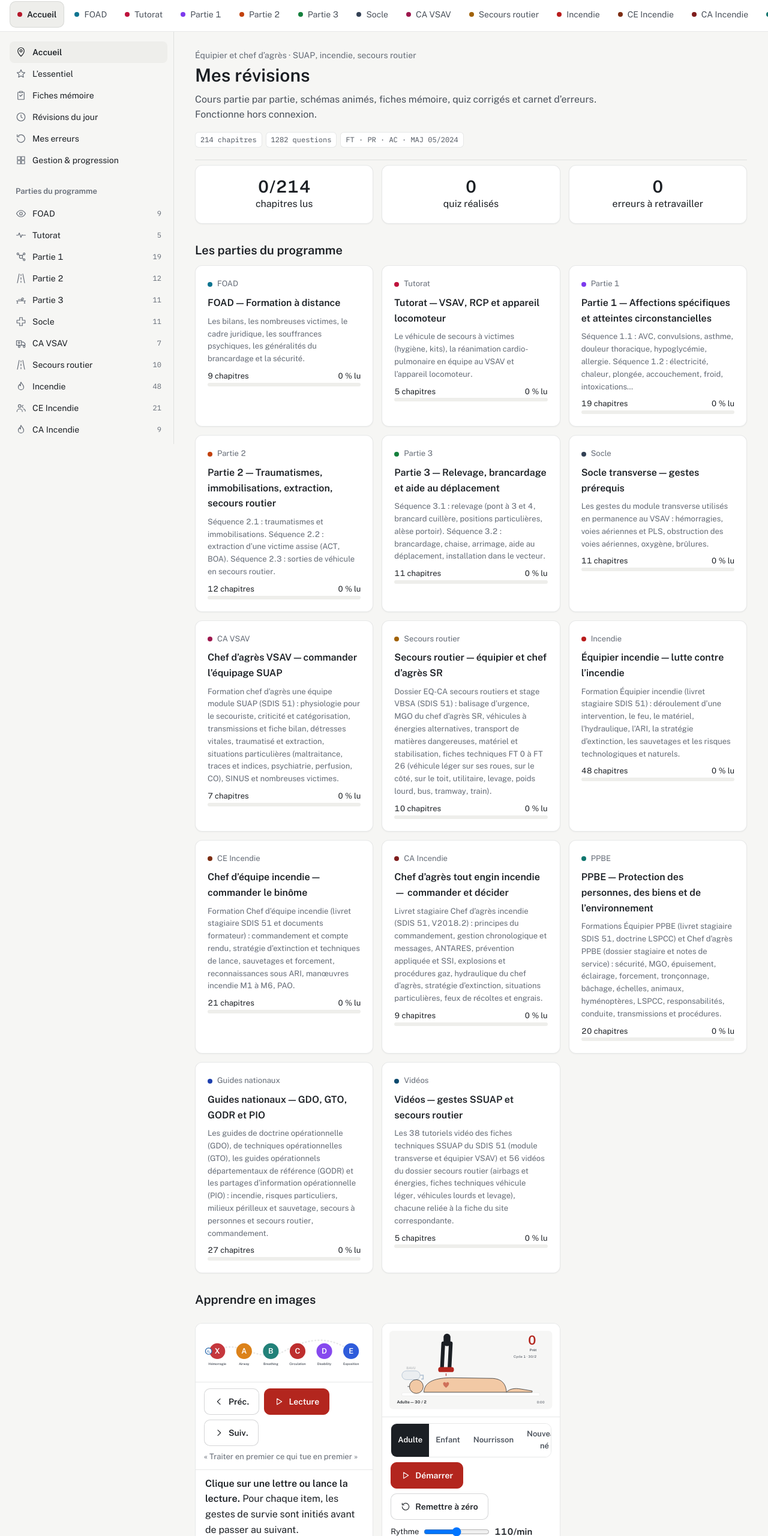
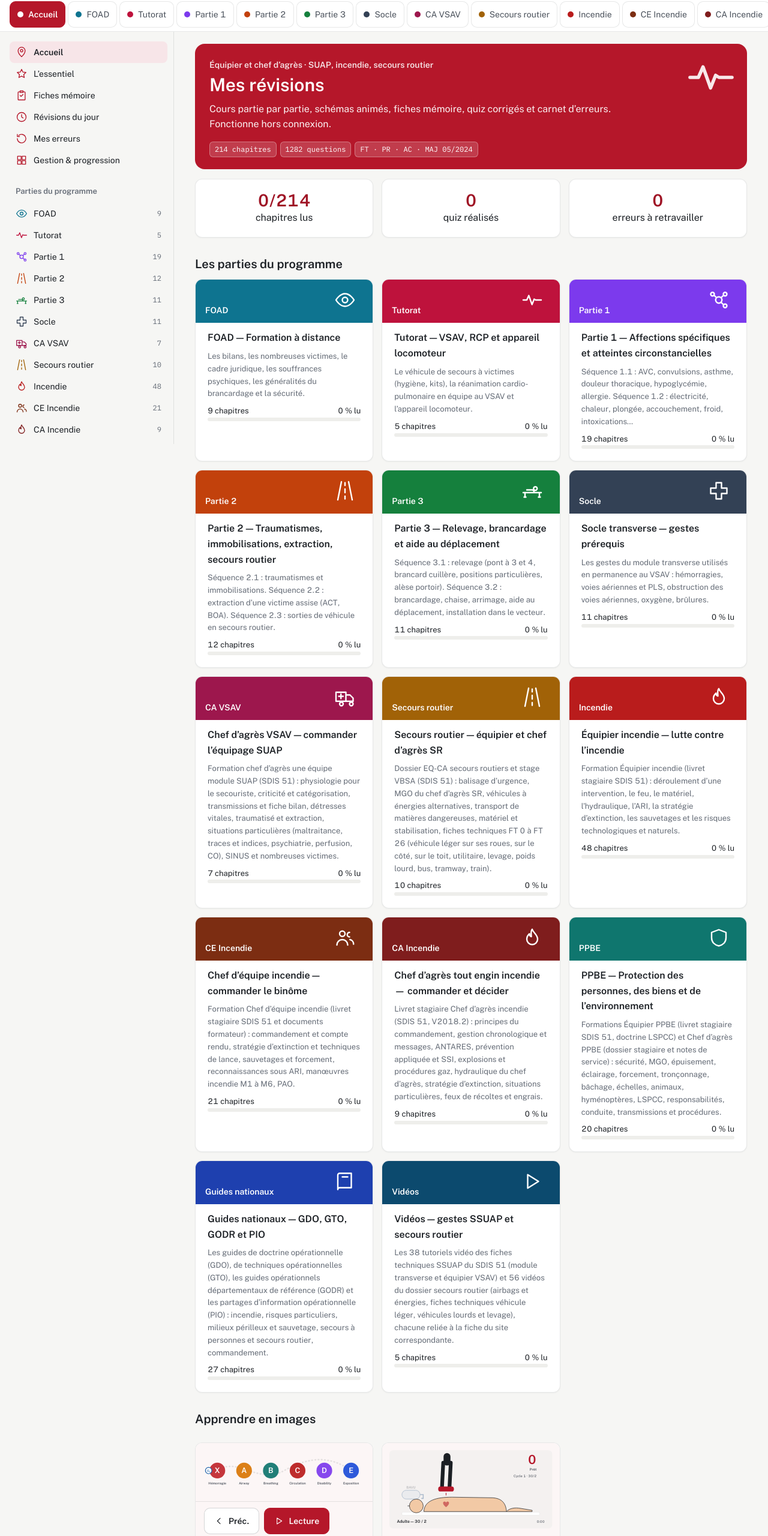
Before and after one commit to Ti-guigui/VSAV, a plain HTML site: page index.html in a window 1280 px wide. Shown: the part 60-2620 px from the top of the page at 60% size. Drawn offline with Linux system fonts and the light colour scheme.

Commit message:
Rétablit les couleurs et icônes par catégorie
Chaque partie retrouve sa couleur (bandeau de titre avec icône, tuiles
colorées de l’accueil, onglet actif, icônes de la barre latérale, boutons,
schémas, fiches mémoire, liserés du carnet d’erreurs et de la recherche).
Bandeaux en aplat, sans dégradé ; polices, mentions légales et révision
espacée inchangées.

Co-Authored-By: Claude Opus 5.5 <noreply@anthropic.com>
Claude-Session: https://claude.ai/code/session_01VAghREdLUzvt6m3H33qBgy

```diff
--- a/css/theme.css
+++ b/css/theme.css
@@ -232,3 +232,68 @@ figure.schema .fig, .anim-host { background: var(--card); }
 
 /* ---------- accueil : les 3 statistiques occupent toute la largeur ---------- */
 .grid.g3:has(> .stat) { grid-template-columns: repeat(3, minmax(0, 1fr)); }
+
+/* ==========================================================
+   Couleurs et icônes par catégorie (demande de l’utilisateur) :
+   chaque partie retrouve sa couleur (bandeaux, onglet actif, icônes,
+   boutons, schémas) pour être identifiée d’un coup d’œil. La couleur
+   arrive par --accent (posée par setAccent sur la page) et --pc / --cc.
+   Les bandeaux restent en aplat, sans dégradé.
+   ========================================================== */
+:root, [data-theme="dark"] {
+  --accent-ink: #FFFFFF;
+  --accent-text: color-mix(in srgb, var(--accent) 88%, #000);
+  --accent-soft: color-mix(in srgb, var(--accent) 11%, var(--card));
+}
+[data-theme="dark"] {
+  --accent-text: color-mix(in srgb, var(--accent) 55%, #fff);
+  --accent-soft: color-mix(in srgb, var(--accent) 18%, var(--card));
+}
+[data-theme="dark"] .btn.primary { color: #FFFFFF; }
+
+/* bandeau de titre coloré, avec l’icône de la partie */
+.hero { background-image: none !important; background-color: var(--accent) !important; color: #fff; border-radius: 16px; padding: 24px 24px 20px; margin-bottom: 16px; border-bottom: 0; }
+.hero .hero-ic { display: block; color: rgba(255, 255, 255, .9); }
+.hero .crumb { color: rgba(255, 255, 255, .88); padding-right: 96px; font-weight: 600; }
+.hero .crumb a, [data-theme="dark"] .hero .crumb a { color: #fff; }
+.hero h1 { color: #fff; padding-right: 96px; }
+.hero p { color: rgba(255, 255, 255, .94); }
+.hero .meta span { background: rgba(255, 255, 255, .16); border-color: rgba(255, 255, 255, .32); color: #fff; }
+
+/* onglet de la partie active en couleur */
+.part-tabs a { border-color: var(--line); background: var(--card); }
+.part-tabs a .dot { width: 10px; height: 10px; }
+.part-tabs a[aria-current="page"], [data-theme="dark"] .part-tabs a[aria-current="page"] { background: var(--pc); border-color: var(--pc); color: #fff; }
+.part-tabs a[aria-current="page"] .dot { background: #fff; }
+
+/* barre latérale : icônes de la couleur de leur partie */
+.side-link .ic, .side-link[aria-current="page"] .ic { width: 20px; height: 20px; color: var(--pc, var(--accent)); }
+.side-link[aria-current="page"] { background: var(--accent-soft); }
+
+/* accueil : tuiles avec bande colorée et icône */
+.tile .band { height: 72px; margin: -20px -20px 12px; background: var(--pc) !important; position: relative; display: block; }
+.tile .band::before { display: none; }
+.tile .band b { position: absolute; left: 16px; bottom: 10px; color: #fff; font-size: 14px; font-weight: 600; }
+.tile .band .ic { display: block; position: absolute; right: 14px; bottom: 10px; width: 36px; height: 36px; color: #fff; }
+.tile:hover { border-color: var(--pc); }
+.chap-card .ic { background: color-mix(in srgb, var(--cc, var(--accent)) 13%, var(--card)); color: var(--cc, var(--accent)); }
+.chap-card:hover { border-color: var(--cc, var(--accent)); }
+.meter i { background: var(--pc, var(--accent)); }
+
+/* chapitre et schémas : la couleur de la partie revient */
+.sec > h2 .h-ic { background: var(--accent-soft); color: var(--accent-text); }
+.why { background: var(--accent-soft); border-color: color-mix(in srgb, var(--accent) 22%, transparent); }
+.why b:first-child, [data-theme="dark"] .why b:first-child { color: var(--accent-text); }
+.anim-ctrl .seg button[aria-pressed="true"] { background: var(--accent); color: #fff; }
+figure.schema .fig, .anim-host { background: color-mix(in srgb, var(--accent) 4%, var(--card)); }
+.stat b, .score-big { color: var(--accent-text); }
+
+/* fiches mémoire : liseré de la couleur du chapitre */
+.memo { border-top: 4px solid var(--cc, var(--accent)); }
+.memo h3::before { display: none; }
+
+@media (max-width: 600px) {
+  .hero { padding: 20px 16px 16px; }
+  .hero h1, .hero .crumb { padding-right: 60px; }
+  .tile .band { margin: -16px -16px 12px; }
+}
--- a/index.html
+++ b/index.html
@@ -6,7 +6,7 @@
   <title>Pulsar VSAV — Révision Équipier</title>
   <meta name="description" content="Application de révision Équipier VSAV et Équipier incendie : cours partie par partie, schémas animés, fiches mémoire, l'essentiel, quiz et carnet d'erreurs. Fonctionne hors ligne.">
   <meta name="robots" content="noindex">
-  <meta name="theme-color" content="#FFFFFF">
+  <meta name="theme-color" content="#b5172a">
   <link rel="manifest" href="manifest.webmanifest">
   <link rel="icon" href="icon.svg" type="image/svg+xml">
   <link rel="apple-touch-icon" href="icon-192.png">
--- a/js/app.js
+++ b/js/app.js
@@ -184,9 +184,8 @@
     var dark = t === 'dark' || (t === 'auto' && window.matchMedia('(prefers-color-scheme: dark)').matches);
     document.documentElement.setAttribute('data-theme', dark ? 'dark' : 'light');
   }
-  /* Un seul accent (rouge engin, défini dans css/theme.css) : la couleur d’une partie ne repeint plus l’interface,
-     elle ne sert qu’au petit point devant son nom. */
-  function setAccent() { document.documentElement.style.removeProperty('--accent'); var m = $('meta[name="theme-color"]'); if (m) m.setAttribute('content', document.documentElement.getAttribute('data-theme') === 'dark' ? '#151A21' : '#FFFFFF'); }
+  /* Chaque partie a sa couleur : elle devient l’accent de ses pages (bandeau, boutons, icônes, schémas). */
+  function setAccent(color) { document.documentElement.style.setProperty('--accent', color || DEFAULT_ACCENT); var m = $('meta[name="theme-color"]'); if (m) m.setAttribute('content', color || DEFAULT_ACCENT); }
 
   /* ---------------------------------------------------------- rendu des blocs */
   var ROLE_RE = /^((?:Secouristes?|Équipiers?|S)\s?\d+(?:\s*(?:,|et|&|\+)\s*\d+)*(?:\s*\(éventuellement\s*\d+\))?|Chef d’agrès|CA|Aide|L’aide|Tous)\s*:\s*/i;
@@ -443,7 +442,7 @@
   function viewCours() {
     route.title = 'Cours';
     var h = '<div class="wrap">' + heroHtml({ motif: 'book', color: '#334155', crumb: 'Programmes Équipier VSAV v2024-05 et Équipier incendie', title: 'Tous les cours', sub: 'Choisis une partie, puis un chapitre. Chaque chapitre indique sa fiche source.' });
-    VSAV.parts.forEach(function (p) { h += '<h2>' + esc(p.title) + '</h2>' + chapterCards(p.id); });
+    VSAV.parts.forEach(function (p) { h += '<h2 style="color:' + p.color + '">' + esc(p.title) + '</h2>' + chapterCards(p.id); });
     return h + '</div>';
   }
   function chapterCards(pid) {
@@ -550,7 +549,7 @@
     all.forEach(function (k) { var f = findQ(k); (byChap[f.c.id] = byChap[f.c.id] || []).push(k); });
     Object.keys(byChap).forEach(function (cid) {
       var c = VSAV.byId[cid];
-      h += '<div class="card" style="margin:12px 0"><div class="row" style="justify-content:space-between"><b>' + esc(c.title) + '</b><a class="small" href="#/c/' + c.id + '">Revoir le cours</a></div>';
+      h += '<div class="card" style="margin:12px 0;border-left:4px solid ' + accentOf(c) + '"><div class="row" style="justify-content:space-between"><b>' + esc(c.title) + '</b><a class="small" href="#/c/' + c.id + '">Revoir le cours</a></div>';
       byChap[cid].forEach(function (k) {
         var f = findQ(k), e = state.err[k];
         h += '<details style="margin-top:8px"><summary>' + (e.m ? '<span class="pill ok">maîtrisée</span> ' : '<span class="pill bad">' + e.n + ' erreur' + (e.n > 1 ? 's' : '') + ' · ' + e.streak + '/' + MASTERY + '</span> ') + strip(f.q.q) + '</summary>' +
@@ -601,7 +600,7 @@
     var parts = pid && VSAV.partById[pid] ? [VSAV.partById[pid]] : VSAV.parts;
     var h = '<div class="wrap">' + heroHtml({ motif: 'clip', color: pid ? VSAV.partById[pid].color : '#334155', crumb: 'Fiches mémoire générées par matière', title: pid ? 'Fiches mémoire — ' + esc(VSAV.partById[pid].tab) : 'Fiches mémoire', sub: 'Générées automatiquement à partir des points clés de chaque chapitre : format court, prêt à imprimer (1 matière = 1 série de fiches).' });
     h += '<div class="row no-print" style="margin-bottom:12px"><a class="btn' + (!pid ? ' primary' : '') + '" href="#/fiches">Toutes</a>';
-    VSAV.parts.forEach(function (p) { h += '<a class="btn' + (pid === p.id ? ' primary' : '') + '" href="#/fiches/' + p.id + '">' + esc(p.tab) + '</a>'; });
+    VSAV.parts.forEach(function (p) { h += '<a class="btn' + (pid === p.id ? ' primary' : '') + '" href="#/fiches/' + p.id + '" style="' + (pid === p.id ? 'background:' + p.color + ';border-color:' + p.color : '') + '">' + esc(p.tab) + '</a>'; });
     h += '<button class="btn" type="button" data-act="print">' + icon('print', '') + 'Imprimer</button></div>';
     parts.forEach(function (p) {
       h += '<h2 style="color:' + p.color + '">' + esc(p.title) + '</h2><div class="memo-cols">';
@@ -741,7 +740,7 @@
     var h = '<div class="wrap">' + heroHtml({ motif: 'eye', color: '#334155', crumb: 'Recherche', title: q ? 'Résultats pour « ' + esc(q) + ' »' : 'Recherche', sub: res.length + ' résultat(s). Clique pour aller directement à la section concernée.' });
     if (!res.length) h += '<div class="card empty">Aucun résultat. Essaie un autre mot (ex. « garrot », « 15 l/min », « Glasgow », « MID »).</div>';
     res.forEach(function (e) {
-      h += '<a class="card" style="display:block;margin:10px 0;text-decoration:none;color:inherit" href="' + resultHref(e, q) + '"><div class="small muted">' + esc(e.sub) + '</div><b>' + esc(e.t) + '</b><div class="small">' + snippet(e, q) + '</div></a>';
+      h += '<a class="card" style="display:block;margin:10px 0;text-decoration:none;color:inherit;border-left:4px solid ' + (e.c ? accentOf(e.c) : 'var(--accent)') + '" href="' + resultHref(e, q) + '"><div class="small muted">' + esc(e.sub) + '</div><b>' + esc(e.t) + '</b><div class="small">' + snippet(e, q) + '</div></a>';
     });
     return h + '</div>';
   }
--- a/sw.js
+++ b/sw.js
@@ -1,5 +1,5 @@
 /* Service worker : pré-cache complet → l'application fonctionne hors ligne. */
-const CACHE = 'pulsar-vsav-4be9d1df';
+const CACHE = 'pulsar-vsav-1916fc9f';
 const ASSETS = [
   "./",
   "./404.html",
```
